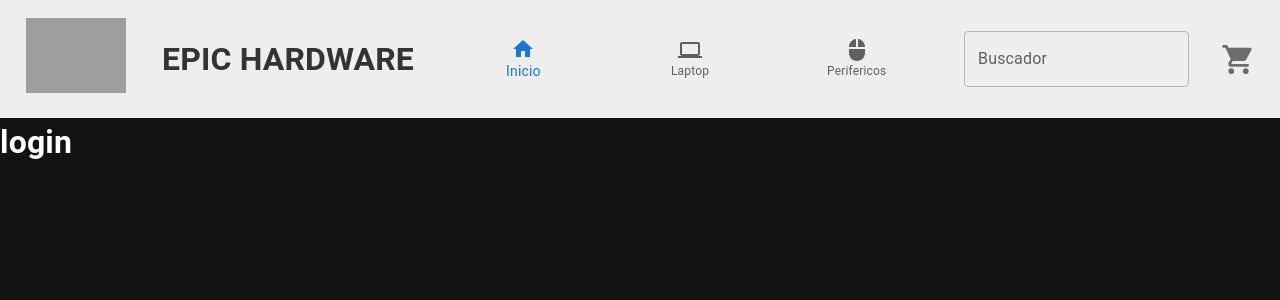
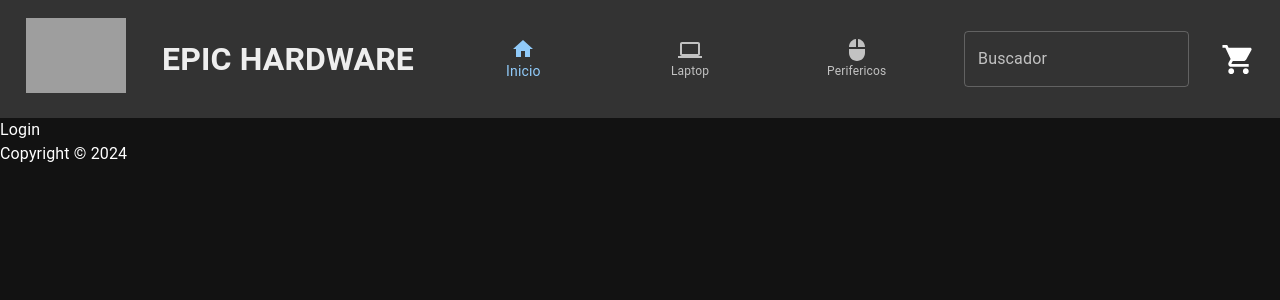
Before and after one commit to manugonzalez5/PreEntrega1-Gonzalez, a React (Vite) app: page /login in a window 1280 px wide. Shown: the top 300 px of the page. Built offline with nearby package versions, Linux system fonts and the light colour scheme; grey boxes are pictures that could not be loaded; the HTML template or start-up script is replaced by a standard one.

Commit message:
afterclass

```diff
--- a/src/App.jsx
+++ b/src/App.jsx
@@ -1,13 +1,12 @@
 import { BrowserRouter, Routes, Route } from "react-router-dom";
-import { ItemListContainer } from "./components/pages/itemListContainer/ItemListContainer";
-import { CartContainer } from "./components/pages/cart/CartContainer";
-import { Navbar } from "./components/layout/navbar/Navbar";
-import { ItemDetailContainer } from "./components/pages/itemDetail/ItemDetailContainer";
 import { ThemeProvider, createTheme } from "@mui/material/styles";
 import CssBaseline from "@mui/material/CssBaseline";
 import { Checkout } from "./components/pages/checkout/Checkout";
 import { CartProvider } from "./context/CartContext";
 import { Toaster } from "sonner";
+import { ProtectedRoutes } from "./routes/ProtectedRoutes";
+import { Layout } from "./components/layout/Layout";
+import { routes } from "./routes/routes";
 
 const darkTheme = createTheme({
   palette: {
@@ -25,16 +24,17 @@ function App() {
         duration={2000}
       />
       <CartProvider>
-        <Navbar />
         <ThemeProvider theme={darkTheme}>
           <Routes>
-            <Route path="/" element={<ItemListContainer />} />
-            <Route path="/category/:name" element={<ItemListContainer />} />
-            <Route path="/cart" element={<CartContainer />} />
-            <Route path="/itemDetail/:id" element={<ItemDetailContainer />} />
-            <Route path="/login" element={<h1>login</h1>} />
-            <Route path="/checkout" element={<Checkout />} />
-            <Route path="*" element={<h1>404 NOT FOUND!</h1>} />
+            <Route element={<Layout />}>
+              {routes.map(({ id, path, Element }) => (
+                <Route key={id} path={path} element={<Element />} />
+              ))}
+            </Route>
+
+            <Route element={<ProtectedRoutes />}>
+              <Route path="/checkout" element={<Checkout />} />
+            </Route>
           </Routes>
           <CssBaseline />
         </ThemeProvider>
--- a/src/components/common/simplebottomnavigation/SimpleBottomNavigation.jsx
+++ b/src/components/common/simplebottomnavigation/SimpleBottomNavigation.jsx
@@ -13,7 +13,7 @@ export default function SimpleBottomNavigation() {
   return (
     <Box sx={{ width: 500 }}>
       <BottomNavigation
-        sx={{ width: 500, backgroundColor: "#eee" }}
+        sx={{ width: 500, backgroundColor: "#333" }}
         showLabels
         value={value}
         onChange={(event, newValue) => {
--- /dev/null
+++ b/src/components/layout/Layout.jsx
@@ -0,0 +1,13 @@
+import Navbar from "./navbar/Navbar";
+import { Outlet } from "react-router-dom";
+import Footer from "./footer/Footer";
+
+export const Layout = () => {
+  return (
+    <div>
+      <Navbar />
+      <Outlet />
+      <Footer />
+    </div>
+  );
+};
--- a/src/components/layout/footer/Footer.jsx
+++ b/src/components/layout/footer/Footer.jsx
@@ -1,8 +1,10 @@
 const Footer = () => {
   return (
-    <footer>
-      <p>Copyright &copy; 2024</p>
-    </footer>
+    <div>
+      <footer>
+        <p>Copyright &copy; 2024</p>
+      </footer>
+    </div>
   );
 };
 
--- a/src/components/layout/navbar/navbar.css
+++ b/src/components/layout/navbar/navbar.css
@@ -3,6 +3,6 @@
     justify-content: space-between;
     align-items: center;
     padding: 0.5rem 1rem;
-    background-color: #eee;
-    color: #333;
+    background-color: #333;
+    color: #eee;
 }
--- a/src/components/pages/cart/CartContainer.jsx
+++ b/src/components/pages/cart/CartContainer.jsx
@@ -28,3 +28,5 @@ export const CartContainer = () => {
     </div>
   );
 };
+
+export default CartContainer;
--- a/src/components/pages/itemListContainer/ItemList.jsx
+++ b/src/components/pages/itemListContainer/ItemList.jsx
@@ -1,5 +1,6 @@
 import { Cardss } from "../../common/card/Cardss";
 import "./ItemList.css";
+
 export const ItemList = ({ items }) => {
   return (
     <>
--- /dev/null
+++ b/src/components/pages/login/Login.jsx
@@ -0,0 +1,5 @@
+export const Login = () => {
+  return <div>Login</div>;
+};
+
+export default Login;
--- /dev/null
+++ b/src/components/pages/notFound/NotFound.jsx
@@ -0,0 +1,5 @@
+export const NotFound = () => {
+  return <div>NotFound</div>;
+};
+
+export default NotFound;
--- /dev/null
+++ b/src/routes/ProtectedRoutes.jsx
@@ -0,0 +1,8 @@
+import { Outlet, Navigate } from "react-router-dom";
+
+export const ProtectedRoutes = () => {
+  const isAuth = true;
+  //const jwt = true;
+  //const admin = true;
+  return <div>{isAuth ? <Outlet /> : <Navigate to={"/login"} />}</div>;
+};
--- /dev/null
+++ b/src/routes/routes.js
@@ -0,0 +1,38 @@
+import CartContainer from "../components/pages/cart/CartContainer";
+import ItemDetailContainer from "../components/pages/itemDetail/ItemDetailContainer";
+import { ItemListContainer } from "../components/pages/itemListContainer/ItemListContainer";
+import { Login } from "../components/pages/login/Login";
+import NotFound from "../components/pages/notFound/NotFound";
+
+export const routes = [
+    {
+        id: 1,
+        path: "/",
+        Element: ItemListContainer,
+    },
+    {
+        id: 2,
+        path: "/category/:name",
+        Element: ItemListContainer,
+    },
+    {
+        id: 3,
+        path: "/cart",
+        Element: CartContainer,
+    },
+    {
+        id: 4,
+        path: "/itemDetail/:id",
+        Element: ItemDetailContainer,
+    },
+    {
+        id: 5,
+        path: "/login",
+        Element: Login,
+    },
+    {
+        id: 6,
+        path: "*",
+        Element: NotFound,
+    },
+];
```
